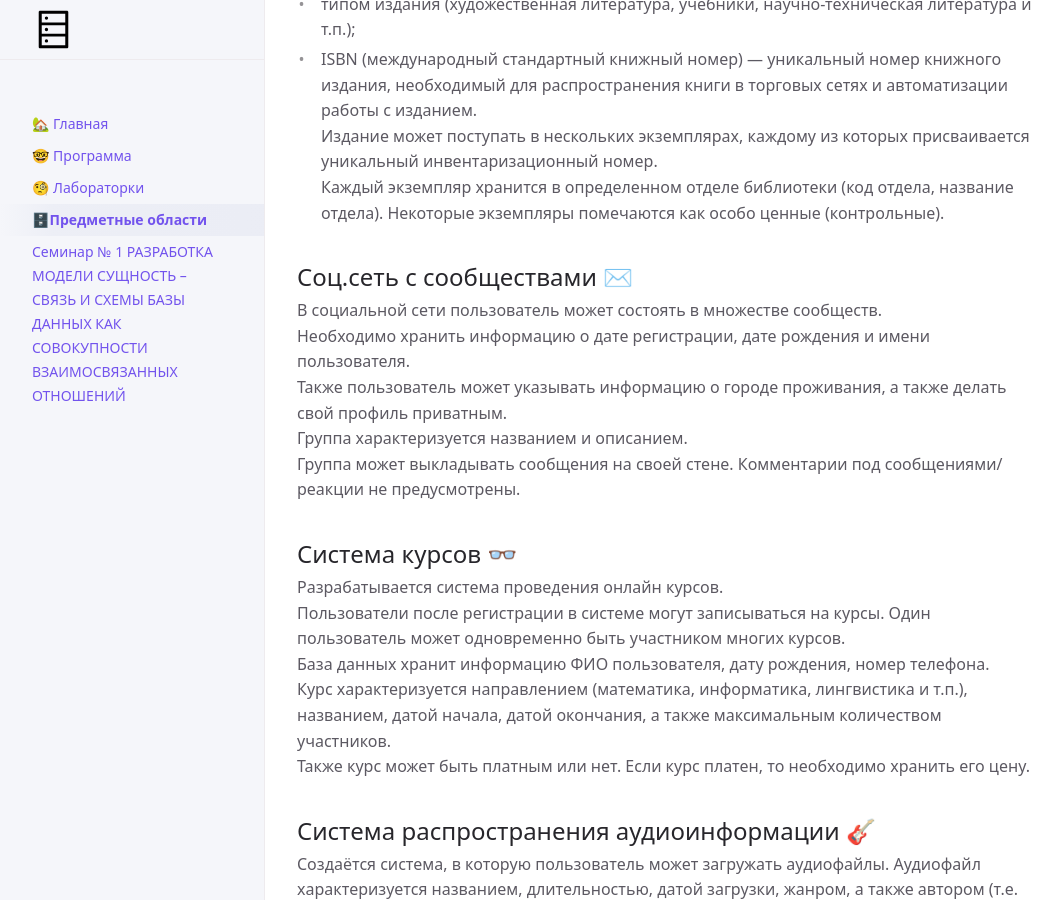
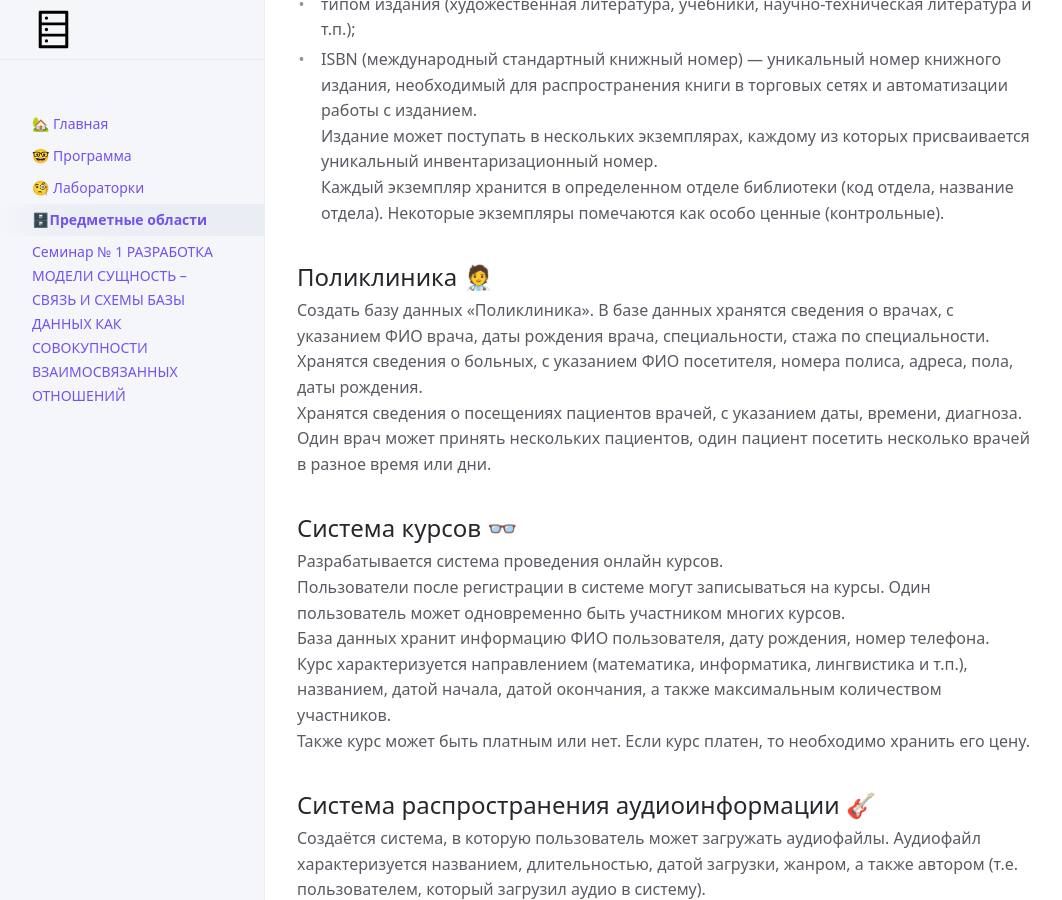
Before and after one commit to Das-dasein/db-lovefield, a Jekyll site: the page built from subject-domain.md, in a window 1280 px wide and 900 px high, scrolled down 2096 px. Shown: the whole window, without its empty margins (107-1169 px from the left). Built offline with Jekyll 4.4.1, drawn with Linux system fonts in a browser that asks for light colours; our own code applies the rules of GitHub Pages for plain Markdown files; a script that is not in the unit is left out; some of the changed text lies outside the part shown.

Commit message:
Update subject-domain.md

```diff
--- a/subject-domain.md
+++ b/subject-domain.md
@@ -61,12 +61,9 @@ nav_order: 4
 Издание может поступать в нескольких экземплярах, каждому из которых присваивается уникальный инвентаризационный номер. <br>
 Каждый экземпляр хранится в определенном отделе библиотеки (код отдела, название отдела). Некоторые экземпляры помечаются как особо ценные (контрольные).
 
-## Соц.сеть с сообществами ✉️
-В социальной сети пользователь может состоять в множестве сообществ. <br>
-Необходимо хранить информацию о дате регистрации, дате рождения и имени пользователя. <br>
-Также пользователь может указывать информацию о городе проживания, а также делать свой профиль приватным. <br>
-Группа характеризуется названием и описанием. <br>
-Группа может выкладывать сообщения на своей стене. Комментарии под сообщениями/реакции не предусмотрены. <br>
+## Поликлиника 🧑‍⚕️
+Создать базу данных «Поликлиника». В базе данных хранятся сведения о врачах, с указанием ФИО врача, даты рождения врача, специальности, стажа по специальности. <br> Хранятся сведения о больных, с указанием ФИО посетителя, номера полиса, адреса, пола, даты рождения. <br>
+Хранятся сведения о посещениях пациентов врачей, с указанием даты, времени, диагноза. Один врач может принять нескольких пациентов, один пациент посетить несколько врачей в разное время или дни.
 
 ## Система курсов 👓
 Разрабатывается система проведения онлайн курсов. <br>
```
Also changed, not shown: other parts of subject-domain.md (+1 -1 lines).
